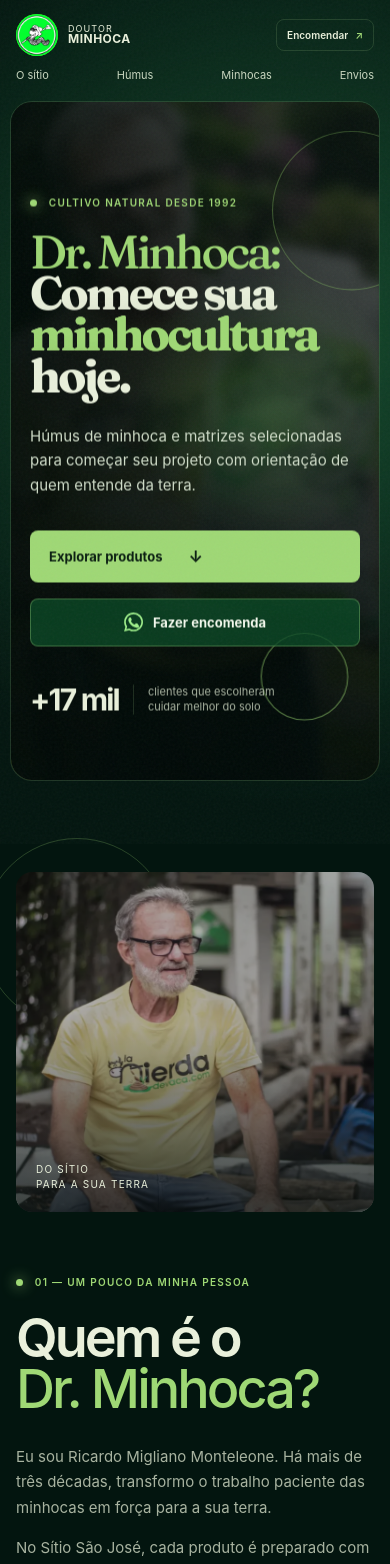
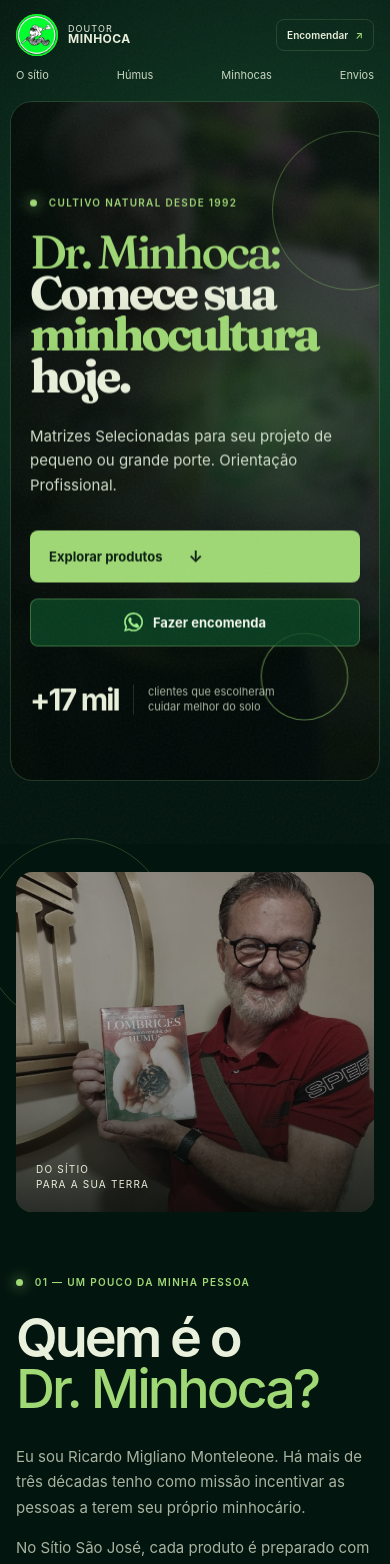
Before and after one commit to pgozetto/doutor_minhoca, a Next.js app: page / in a window 390 px wide. Shown: the top 1564 px of the page. Built offline with nearby package versions, Linux system fonts and the light colour scheme.

Commit message:
feat: atualiza catálogo, apresentação e redes sociais

```diff
--- a/app/enhancements.css
+++ b/app/enhancements.css
@@ -100,7 +100,7 @@
 .humus-section { padding: 145px 0; }
 .humus-section h2 { font-size: clamp(46px, 5.5vw, 76px); margin: 24px 0 0; }
 .provisional { margin: 22px 0 0; color: #718579; font-size: 10px; letter-spacing: .06em; text-transform: uppercase; }
-.humus-grid { display: grid; grid-template-columns: repeat(3, 1fr); gap: 20px; margin-top: 48px; align-items: start; }
+.humus-grid { display: grid; grid-template-columns: repeat(2, minmax(0, 1fr)); gap: 20px; margin-top: 48px; align-items: start; }
 .humus-product { border: 1px solid var(--border); border-radius: 18px; background: linear-gradient(155deg, rgba(22, 67, 45, .8), rgba(7, 31, 20, .92)); overflow: hidden; box-shadow: 0 24px 64px rgba(0, 0, 0, .22); transition: border-color .2s, transform .2s; }
 .humus-product:hover { border-color: rgba(159, 216, 117, .4); transform: translateY(-4px); }
 .humus-product[open] { border-color: rgba(159, 216, 117, .48); }
@@ -117,7 +117,7 @@
 details[open] .expand-hint i { transform: rotate(45deg); }
 .product-details, .worm-details { padding: 0 22px 23px; border-top: 1px solid var(--border); }
 .product-details > strong { display: block; margin-top: 20px; color: var(--primary); font-size: 25px; letter-spacing: -.04em; }
-.product-details > small { display: block; margin: 6px 0 17px; color: #cfdbca; font-size: 10px; }
+.product-details > small { display: block; margin: 20px 0 17px; color: #cfdbca; font-size: 11px; font-weight: 650; letter-spacing: .02em; }
 .product-details > p, .worm-details > p { color: var(--muted); font-size: 12px; line-height: 1.65; }
 .product-details h4 { margin: 18px 0 9px; font-size: 10px; letter-spacing: .08em; text-transform: uppercase; }
 .product-details ul { margin: 0 0 20px; padding: 0; list-style: none; }
@@ -445,3 +445,25 @@ details[open] .expand-hint i { transform: rotate(45deg); }
   .humus-product[open] .product-details,
   .species-card[open] .worm-details { animation: none !important; }
 }
+
+/* Foto atualizada e redes sociais no rodapé. */
+.story-image img { object-position: center 32%; }
+.footer-night { align-items: flex-start; gap: 56px; }
+.footer-social { margin-left: auto; text-align: right; }
+.footer-social > p { margin: 0 0 14px; color: var(--primary); font-size: 9px; font-weight: 650; letter-spacing: .12em; }
+.social-links { display: grid; grid-template-columns: repeat(2, minmax(116px, 1fr)); gap: 9px; }
+.social-links a { display: inline-flex; align-items: center; justify-content: flex-end; gap: 8px; color: #d7e4d0; font-size: 11px; transition: color .2s ease, transform .2s ease; }
+.social-links a:hover { color: var(--primary); transform: translateX(-3px); }
+.social-icon { width: 22px; height: 22px; color: var(--primary); flex: 0 0 auto; }
+.social-icon-facebook path,
+.social-icon-tiktok path,
+.social-icon-youtube path { fill: currentColor; }
+.social-icon-instagram rect,
+.social-icon-instagram circle { fill: none; stroke: currentColor; stroke-width: 2; }
+.social-icon-instagram .social-dot { fill: currentColor; stroke: none; }
+
+@media (max-width: 780px) {
+  .footer-social { margin-left: 0; text-align: left; }
+  .social-links { width: min(100%, 340px); }
+  .social-links a { justify-content: flex-start; }
+}
--- a/app/page.tsx
+++ b/app/page.tsx
@@ -10,20 +10,29 @@ const address = "Estrada Municipal José Silvino Figueira, 3333 - Bairro Santa C
 const wa = (message: string) => `https://wa.me/${phone}?text=${encodeURIComponent(message)}`;
 
 const humus = [
-  { name: "Húmus padrão", tag: "Versátil para o dia a dia", image: "/images/humus-padrao.png", price: "R$ 9,00/kg", sizes: "2 kg · R$ 18 | 5 kg · R$ 45 | 10 kg · R$ 90", description: "Húmus natural, peneirado e pronto para uso. Melhora a estrutura do solo e fornece matéria orgânica de forma equilibrada.", uses: ["Hortas e canteiros", "Vasos e jardins", "Preparo de substratos"] },
-  { name: "Húmus peletizado", tag: "Prático, limpo e duradouro", image: "/images/humus-peletizado.png", price: "R$ 14,00/kg", sizes: "2 kg · R$ 28 | 5 kg · R$ 70 | 10 kg · R$ 140", description: "Formato compacto, fácil de dosar e armazenar. Liberação gradual para uma adubação organizada e sem desperdício.", uses: ["Plantas de interior", "Mudas e transplantes", "Jardinagem profissional"] },
-  { name: "Húmus premium", tag: "Nutrição natural enriquecida", image: "/images/humus-premium.png", price: "R$ 18,00/kg", sizes: "2 kg · R$ 36 | 5 kg · R$ 90 | 10 kg · R$ 180", description: "Blend enriquecido para cultivos exigentes, com textura leve e maior concentração de matéria orgânica selecionada.", uses: ["Frutíferas e flores", "Recuperação de solos", "Cultivos de alta demanda"] },
+  { name: "Húmus Puro", tag: "", image: "/images/humus-padrao.png", sizes: "Embalagens: 1 kg · 5 kg · 10 kg · 25 kg", description: "Húmus natural, peneirado e pronto para uso. Melhora a estrutura do solo e fornece matéria orgânica de forma equilibrada.", uses: ["Hortas e canteiros", "Vasos e jardins", "Preparo de substratos"] },
+  { name: "Húmus peletizado", tag: "Sem cheiro, baixa umidade", image: "/images/humus-peletizado.png", sizes: "Embalagem: 800 gramas", description: "Formato compacto, fácil de dosar e armazenar. Liberação gradual para uma adubação organizada e sem desperdício.", uses: ["Plantas de interior", "Mudas e transplantes", "Jardinagem profissional"] },
 ];
 
 const species = [
-  { name: "Gigante-africana", latin: "Eudrilus eugeniae", image: "/images/minhoca-gigante-africana.png", uses: "Indicada para criação comercial, produção de iscas e compostagem em clima quente.", orders: ["100 un. — R$ 120", "200 un. — R$ 220", "300 un. — R$ 300", "500 un. — R$ 450", "1.000 un. — R$ 800"] },
-  { name: "Vermelha-da-califórnia", latin: "Eisenia fetida", image: "/images/minhoca-vermelha-california.png", uses: "Excelente para minhocários domésticos, compostagem de resíduos e produção de húmus.", orders: ["250 un. — R$ 80", "500 un. — R$ 125", "1.000 un. — R$ 230", "2.000 un. — R$ 440"] },
-  { name: "Aninha-verde", latin: "Dichogaster annae", image: "/images/minhoca-aninha-verde.png", uses: "Boa opção para caixas compactas, substratos orgânicos e decomposição de matéria vegetal.", orders: ["100 un. — R$ 110", "200 un. — R$ 220"] },
-  { name: "Dama-cheirosa", latin: "Perionyx excavatus", image: "/images/minhoca-dama-cheirosa.png", uses: "Ideal para regiões tropicais, processamento rápido de resíduos e multiplicação de matrizes.", orders: ["100 un. — R$ 100", "200 un. — R$ 200"] },
+  { name: "Gigante-africana", latin: "Eudrilus eugeniae", image: "/images/minhoca-gigante-africana.png", uses: "Pescaria.", orders: ["100 un. — R$ 120", "200 un. — R$ 220", "300 un. — R$ 300", "500 un. — R$ 450", "1.000 un. — R$ 800"] },
+  { name: "Vermelha-da-califórnia", latin: "Eisenia fetida", image: "/images/minhoca-vermelha-california.png", uses: "Produção de húmus.", orders: ["250 un. — R$ 80", "500 un. — R$ 125", "1.000 un. — R$ 230", "2.000 un. — R$ 440"] },
+  { name: "Aninha-verde", latin: "Dichogaster annae", image: "/images/minhoca-aninha-verde.png", uses: "Alimentação de répteis, pássaros, peixes de água doce ou salgada.", orders: ["100 un. — R$ 110", "200 un. — R$ 220"] },
+  { name: "Dama-cheirosa", latin: "Perionyx excavatus", image: "/images/minhoca-dama-cheirosa.png", uses: "Aves recém-nascidas e peixes de pequeno porte.", orders: ["100 un. — R$ 100", "200 un. — R$ 200"] },
 ];
 
 function WhatsAppIcon() {
   return <svg className="whatsapp-icon" viewBox="0 0 24 24" aria-hidden="true"><path d="M20.5 3.5A11.8 11.8 0 0 0 12.1 0C5.5 0 .2 5.3.2 11.9c0 2.1.5 4.2 1.6 6L.1 24l6.3-1.7c1.8 1 3.7 1.5 5.7 1.5 6.6 0 11.9-5.3 11.9-11.9 0-3.2-1.2-6.2-3.5-8.4Zm-8.4 18.3a9.8 9.8 0 0 1-5-1.4l-.4-.2-3.7 1 1-3.6-.2-.4a9.8 9.8 0 1 1 8.3 4.6Zm5.4-7.3c-.3-.1-1.7-.8-2-.9-.3-.1-.5-.1-.7.2-.2.3-.8.9-1 1.1-.2.2-.4.2-.7.1-1.8-.9-3-1.6-4.2-3.7-.3-.5.3-.5.9-1.7.1-.2.1-.4 0-.6l-.9-2.2c-.2-.6-.5-.5-.7-.5h-.6c-.2 0-.6.1-.9.4-.3.3-1.2 1.2-1.2 2.9s1.2 3.3 1.4 3.6c.2.2 2.4 3.7 5.9 5.2.8.4 1.5.6 2 .7.8.3 1.6.2 2.2.1.7-.1 1.7-.7 1.9-1.3.2-.6.2-1.2.2-1.3-.1-.1-.3-.2-.6-.3Z" /></svg>;
+}
+
+function SocialIcon({ network }: { network: "facebook" | "instagram" | "tiktok" | "youtube" }) {
+  const paths = {
+    facebook: <path d="M14 8h3V4.2c-.5-.1-2.2-.2-4.2-.2C8.7 4 6 6.5 6 11v3H2v4h4v10h5V18h4l1-4h-5v-2.6C11 9.6 11.7 8 14 8Z" />,
+    instagram: <><rect x="3" y="3" width="26" height="26" rx="7" /><circle cx="16" cy="16" r="6" /><circle cx="24" cy="8" r="1.4" className="social-dot" /></>,
+    tiktok: <path d="M20.7 4c.7 3 2.4 4.8 5.3 5.5v4.2a12 12 0 0 1-5.2-1.6v8.1A8.2 8.2 0 1 1 13.6 12v4.3a4.1 4.1 0 1 0 2.9 3.9V4h4.2Z" />,
+    youtube: <path d="M29 9.2a4 4 0 0 0-2.8-2.8C23.7 5.7 16 5.7 16 5.7s-7.7 0-10.2.7A4 4 0 0 0 3 9.2c-.7 2.5-.7 6.8-.7 6.8s0 4.3.7 6.8a4 4 0 0 0 2.8 2.8c2.5.7 10.2.7 10.2.7s7.7 0 10.2-.7a4 4 0 0 0 2.8-2.8c.7-2.5.7-6.8.7-6.8s0-4.3-.7-6.8ZM13.3 20.4v-8.8l7.5 4.4-7.5 4.4Z" />,
+  };
+  return <svg className={`social-icon social-icon-${network}`} viewBox="0 0 32 32" aria-hidden="true">{paths[network]}</svg>;
 }
 
 function StepIcon({ type }: { type: "choose" | "chat" | "pin" | "box" }) {
@@ -116,17 +125,17 @@ export default function Home() {
     <div className="grain" aria-hidden="true" />
     <header className="night-nav container"><a className="night-brand" href="#inicio"><span className="logo-wrap"><Image src="/images/logo-doutor-minhoca.png" alt="" fill sizes="48px" /></span><span>DOUTOR<br /><b>MINHOCA</b></span></a><nav><a href="#sobre">O sítio</a><a href="#produtos">Húmus</a><a href="#matrizes">Minhocas</a><a href="#envio">Envios</a></nav><a className="line-button desktop-cta" href={wa("Olá, Doutor Minhoca! Quero fazer uma encomenda.")} target="_blank" rel="noreferrer">Encomendar <span>↗</span></a></header>
 
-    <section id="inicio" ref={heroRef} className="hero-overlay container" onMouseMove={handleHeroMouseMove} onMouseLeave={resetHeroPointer}><div className="hero-backdrop"><Image src="/images/ricardo-humus.jpg" alt="Ricardo segurando um saco de húmus Doutor Minhoca" fill priority sizes="100vw" /></div><div className="hero-vignette" /><div className="hero-orb orb-one" aria-hidden="true" /><div className="hero-orb orb-two" aria-hidden="true" /><div className="hero-content"><p className="kicker hero-kicker"><i /> CULTIVO NATURAL DESDE 1992</p><h1 className="hero-title"><em>Dr. Minhoca:</em><br />Comece sua <span>minhocultura</span> hoje.</h1><p className="hero-description">Húmus de minhoca e matrizes selecionadas para começar seu projeto com orientação de quem entende da terra.</p><div className="hero-links hero-actions"><a className="solid-button" href="#produtos">Explorar produtos <span>↓</span></a><a className="whatsapp-button" href={wa("Olá, Doutor Minhoca! Quero fazer uma encomenda. Pode me ajudar?")} target="_blank" rel="noreferrer"><WhatsAppIcon /> Fazer encomenda</a></div><div className="numbers hero-numbers"><b>+17 mil</b><span>clientes que escolheram<br />cuidar melhor do solo</span></div></div></section>
+    <section id="inicio" ref={heroRef} className="hero-overlay container" onMouseMove={handleHeroMouseMove} onMouseLeave={resetHeroPointer}><div className="hero-backdrop"><Image src="/images/ricardo-humus.jpg" alt="Ricardo segurando um saco de húmus Doutor Minhoca" fill priority sizes="100vw" /></div><div className="hero-vignette" /><div className="hero-orb orb-one" aria-hidden="true" /><div className="hero-orb orb-two" aria-hidden="true" /><div className="hero-content"><p className="kicker hero-kicker"><i /> CULTIVO NATURAL DESDE 1992</p><h1 className="hero-title"><em>Dr. Minhoca:</em><br />Comece sua <span>minhocultura</span> hoje.</h1><p className="hero-description">Matrizes Selecionadas para seu projeto de pequeno ou grande porte. Orientação Profissional.</p><div className="hero-links hero-actions"><a className="solid-button" href="#produtos">Explorar produtos <span>↓</span></a><a className="whatsapp-button" href={wa("Olá, Doutor Minhoca! Quero fazer uma encomenda. Pode me ajudar?")} target="_blank" rel="noreferrer"><WhatsAppIcon /> Fazer encomenda</a></div><div className="numbers hero-numbers"><b>+17 mil</b><span>clientes que escolheram<br />cuidar melhor do solo</span></div></div></section>
 
-    <section id="sobre" className="story container"><div className="story-image"><div className="story-orbit" /><Image src="/images/ricardo-viveiro.jpg" alt="Ricardo no Sítio São José" fill sizes="(max-width: 780px) 90vw, 42vw" /><span>DO SÍTIO<br />PARA A SUA TERRA</span></div><div className="story-copy"><p className="kicker"><i /> 01 — UM POUCO DA MINHA PESSOA</p><h2>Quem é o<br /><em>Dr. Minhoca?</em></h2><p>Eu sou Ricardo Migliano Monteleone. Há mais de três décadas, transformo o trabalho paciente das minhocas em força para a sua terra.</p><p>No Sítio São José, cada produto é preparado com respeito à natureza e à sua próxima colheita.</p><a className="location-card" href={`https://www.google.com/maps/search/?api=1&query=${encodeURIComponent(address)}`} target="_blank" rel="noreferrer"><span>⌖</span><div><b>Visite o Sítio São José</b><small>{address}</small></div><span>↗</span></a></div></section>
+    <section id="sobre" className="story container"><div className="story-image"><div className="story-orbit" /><Image src="/images/ricardo-livro.jpeg" alt="Ricardo Migliano Monteleone apresentando um livro sobre minhocas e húmus" fill sizes="(max-width: 780px) 90vw, 42vw" /><span>DO SÍTIO<br />PARA A SUA TERRA</span></div><div className="story-copy"><p className="kicker"><i /> 01 — UM POUCO DA MINHA PESSOA</p><h2>Quem é o<br /><em>Dr. Minhoca?</em></h2><p>Eu sou Ricardo Migliano Monteleone. Há mais de três décadas tenho como missão incentivar as pessoas a terem seu próprio minhocário.</p><p>No Sítio São José, cada produto é preparado com respeito à natureza.</p><a className="location-card" href={`https://www.google.com/maps/search/?api=1&query=${encodeURIComponent(address)}`} target="_blank" rel="noreferrer"><span>⌖</span><div><b>Visite o Sítio São José</b><small>{address}</small></div><span>↗</span></a></div></section>
 
-    <section id="produtos" className="humus-section container"><header className="catalog-heading"><div><p className="kicker"><i /> 02 — HÚMUS DE MINHOCA</p><h2>Nutrição que nasce<br /><em>da terra.</em></h2></div><p>Escolha uma opção e clique no card para conhecer o valor, as características e os melhores usos.</p></header><p className="provisional">Valores ilustrativos para apresentação do site.</p><div className="humus-grid">{humus.map((item, index) => <details className="humus-product" key={item.name}><summary><span className="product-index">0{index + 1}</span><div className="humus-image"><Image src={item.image} alt={`Imagem ilustrativa de ${item.name}`} fill sizes="(max-width: 780px) 90vw, 31vw" /></div><div className="product-heading"><p>{item.tag}</p><h3>{item.name}</h3><span className="expand-hint">Ver detalhes <i>+</i></span></div></summary><div className="product-details"><strong>{item.price}</strong><small>{item.sizes}</small><p>{item.description}</p><h4>Melhores usos</h4><ul>{item.uses.map((use) => <li key={use}>{use}</li>)}</ul><a className="whatsapp-button compact" href={wa(`Olá, Doutor Minhoca! Quero encomendar ${item.name}. Pode me orientar sobre quantidade e envio?`)} target="_blank" rel="noreferrer"><WhatsAppIcon /> Encomendar este húmus</a></div></details>)}</div></section>
+    <section id="produtos" className="humus-section container"><header className="catalog-heading"><div><p className="kicker"><i /> 02 — HÚMUS DE MINHOCA</p><h2>Nutrição que nasce<br /><em>da terra.</em></h2></div><p>Escolha uma opção e clique no card para conhecer as embalagens, as características e os melhores usos.</p></header><div className="humus-grid">{humus.map((item, index) => <details className="humus-product" key={item.name}><summary><span className="product-index">0{index + 1}</span><div className="humus-image"><Image src={item.image} alt={`Imagem ilustrativa de ${item.name}`} fill sizes="(max-width: 780px) 90vw, 48vw" /></div><div className="product-heading">{item.tag && <p>{item.tag}</p>}<h3>{item.name}</h3><span className="expand-hint">Ver detalhes <i>+</i></span></div></summary><div className="product-details"><small>{item.sizes}</small><p>{item.description}</p><h4>Melhores usos</h4><ul>{item.uses.map((use) => <li key={use}>{use}</li>)}</ul><a className="whatsapp-button compact" href={wa(`Olá, Doutor Minhoca! Quero encomendar ${item.name}. Pode me orientar sobre quantidade e envio?`)} target="_blank" rel="noreferrer"><WhatsAppIcon /> Encomendar este húmus</a></div></details>)}</div></section>
 
     <section id="matrizes" className="species-section"><div className="container"><p className="kicker"><i /> MATRIZES DE MINHOCA</p><div className="species-heading"><h2>Nossos tipos<br /><em>de minhocas.</em></h2><p>Clique em uma espécie para expandir seus melhores usos, consultar os preços e encomendar diretamente.</p></div><div className="species-grid">{species.map((item, index) => <details className="species-card" key={item.name}><summary><div className="species-top"><span>0{index + 1}</span><span className="worm-photo"><Image src={item.image} alt={`Imagem ilustrativa da ${item.name}`} fill sizes="150px" /></span></div><h3>{item.name}</h3><em>{item.latin}</em><span className="expand-hint">Ver preços e usos <i>+</i></span></summary><div className="worm-details"><p>{item.uses}</p><div className="order-list">{item.orders.map((order) => <a key={order} href={wa(`Olá, Doutor Minhoca! Quero encomendar ${item.name}: ${order}. Pode me orientar sobre o envio?`)} target="_blank" rel="noreferrer"><span>{order}</span><span>↗</span></a>)}</div><a className="whatsapp-button compact" href={wa(`Olá, Doutor Minhoca! Tenho interesse na ${item.name}. Pode me ajudar a escolher a quantidade?`)} target="_blank" rel="noreferrer"><WhatsAppIcon /> Encomendar esta espécie</a></div></details>)}</div></div></section>
 
     <section id="envio" className="shipping-night container"><div><p className="kicker"><i /> 03 — ENVIO E ATENDIMENTO</p><h2>Enviamos para<br /><em>todo o Brasil!</em></h2></div><div className="shipping-steps"><article><span className="step-icon"><StepIcon type="choose" /></span><p><b>Escolha seus produtos</b><small>Selecione o tipo e a quantidade ideal.</small></p></article><article><span className="step-icon"><StepIcon type="chat" /></span><p><b>Fale conosco</b><small>Envie seu pedido pelo WhatsApp.</small></p></article><article><span className="step-icon"><StepIcon type="pin" /></span><p><b>Informe seus dados</b><small>Nome, telefone, CPF, CEP e endereço.</small></p></article><article><span className="step-icon"><StepIcon type="box" /></span><p><b>Receba em casa</b><small>Calculamos o frete e cuidamos do envio.</small></p></article></div></section>
 
     <section ref={ctaRef} className={`cta-night container ${startTypewriting ? "is-typing" : ""} ${typedCharacters === totalCtaCharacters ? "is-complete" : ""}`}><p>✦</p><h2 aria-label={`${ctaLead}${ctaAccent}`}><span className="type-lead">{ctaLead.slice(0, Math.min(typedCharacters, ctaLead.length))}</span>{typedCharacters <= ctaLead.length && startTypewriting && <i className="type-caret" aria-hidden="true" />}<em>{typedCharacters > ctaLead.length ? ctaAccent.slice(0, typedCharacters - ctaLead.length) : ""}</em>{typedCharacters > ctaLead.length && typedCharacters < totalCtaCharacters && <i className="type-caret" aria-hidden="true" />}</h2><a className="whatsapp-button cta-whatsapp" href={wa("Olá, Doutor Minhoca! Quero encomendar seus produtos. Pode me ajudar?")} target="_blank" rel="noreferrer"><WhatsAppIcon /> Iniciar encomenda</a></section>
-    <footer><div className="footer-night container"><div><a className="night-brand" href="#inicio"><span className="logo-wrap"><Image src="/images/logo-doutor-minhoca.png" alt="" fill sizes="48px" /></span><span>DOUTOR<br /><b>MINHOCA</b></span></a><p>Húmus e matrizes de minhocas desde 1992.</p></div><div className="footer-contact"><p>FALE COM A TERRA</p><a href="tel:+5512991503502">(12) 99150-3502</a><a href="https://www.instagram.com/doutor_minhoca/" target="_blank" rel="noreferrer">Instagram <span>↗</span></a><a href="https://www.tiktok.com/@doutorminhoca" target="_blank" rel="noreferrer">TikTok <span>↗</span></a></div></div><div className="copyright container"><span>© {new Date().getFullYear()} Doutor Minhoca</span><span>Feito para quem cultiva com cuidado.</span></div></footer>
+    <footer><div className="footer-night container"><div><a className="night-brand" href="#inicio"><span className="logo-wrap"><Image src="/images/logo-doutor-minhoca.png" alt="" fill sizes="48px" /></span><span>DOUTOR<br /><b>MINHOCA</b></span></a><p>Húmus e matrizes de minhocas desde 1992.</p></div><div className="footer-contact"><p>FALE COM A TERRA</p><a href="tel:+5512991503502">(12) 99150-3502</a></div><div className="footer-social"><p>ACOMPANHE O DOUTOR MINHOCA</p><div className="social-links"><a href="https://www.facebook.com/doutorminhoca" target="_blank" rel="noreferrer" aria-label="Facebook do Doutor Minhoca"><SocialIcon network="facebook" /><span>Facebook</span></a><a href="https://www.instagram.com/doutor_minhoca/" target="_blank" rel="noreferrer" aria-label="Instagram do Doutor Minhoca"><SocialIcon network="instagram" /><span>Instagram</span></a><a href="https://www.tiktok.com/@doutorminhoca" target="_blank" rel="noreferrer" aria-label="TikTok do Doutor Minhoca"><SocialIcon network="tiktok" /><span>TikTok</span></a><a href="https://www.youtube.com/@doutorminhoca" target="_blank" rel="noreferrer" aria-label="YouTube do Doutor Minhoca"><SocialIcon network="youtube" /><span>YouTube</span></a></div></div></div><div className="copyright container"><span>© {new Date().getFullYear()} Doutor Minhoca</span><span>Feito para quem cultiva com cuidado.</span></div></footer>
   </main>;
 }
```
Also changed, not shown: public/images/ricardo-livro.jpeg (added).
